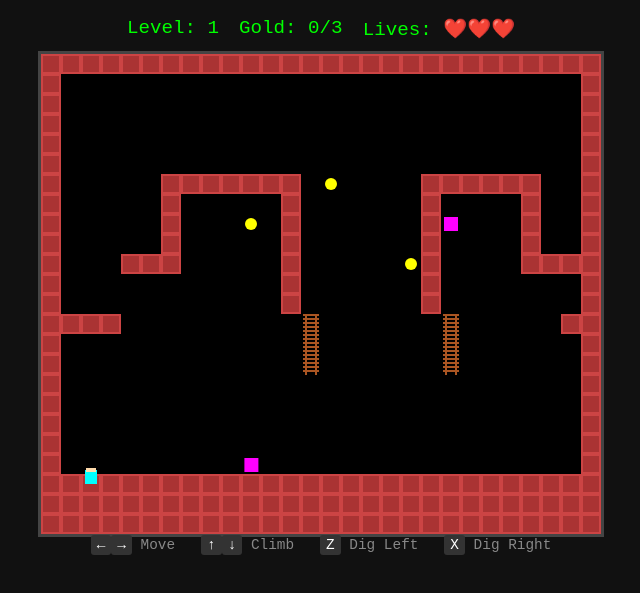
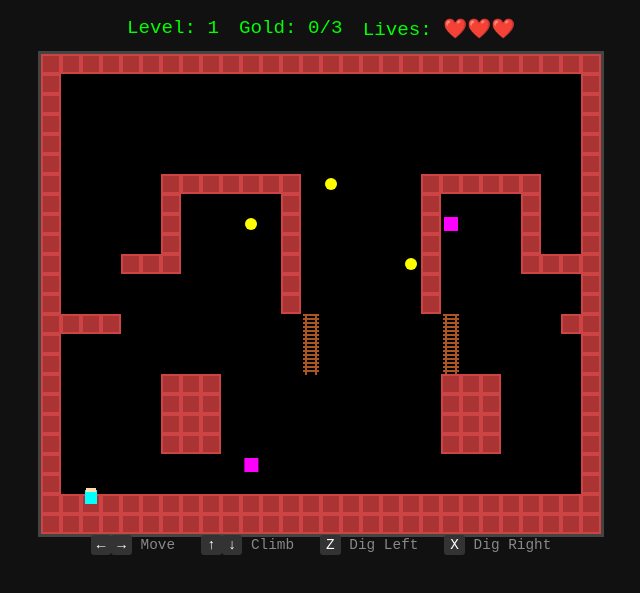
Before and after one commit to superclawman18/wordpics, a plain HTML site: page loderunner.html in a window 1280 px wide. Shown: the part 145-738 px from the top of the page, without its empty margins (319-959 px from the left). Drawn offline with Linux system fonts and the light colour scheme.

Commit message:
Fix keyboard and level design

```diff
--- a/loderunner.html
+++ b/loderunner.html
@@ -86,9 +86,10 @@
             "1111000000000300000030000011",
             "1000000000000300000030000001",
             "1000000000000300000030000001",
-            "1000000000000000000000000001",
-            "1000000000000000000000000001",
-            "1000000000000000000000000001",
+            "1000001110000000000011100001",
+            "1000001110000000000011100001",
+            "1000001110000000000011100001",
+            "1000001110000000000011100001",
             "1000000000000000000000000001",
             "1000000000000000000000000001",
             "1111111111111111111111111111",
@@ -136,13 +137,6 @@
             player = { x: 2, y: 20, onGround: false };
             enemies = [{ x: 15, y: 5 }, { x: 20, y: 8 }];
 
-            // Debug: log brick positions
-            for (let y = 0; y < ROWS; y++) {
-                for (let x = 0; x < COLS; x++) {
-                    if (map[y][x] === BRICK) console.log('brick at', x, y);
-                }
-            }
-
             updateUI();
         }
 
@@ -163,13 +157,26 @@
         }
 
         // Input
+        const keyState = {};
+
         document.addEventListener('keydown', e => {
-            keys[e.key] = true;
+            keyState[e.key] = true;
+            keyState[e.code] = true;
             if (['ArrowUp','ArrowDown','ArrowLeft','ArrowRight','z','x','Z','X'].includes(e.key)) {
                 e.preventDefault();
             }
         });
-        document.addEventListener('keyup', e => keys[e.key] = false);
+        document.addEventListener('keyup', e => {
+            keyState[e.key] = false;
+            keyState[e.code] = false;
+        });
+
+        function isKeyDown(key) {
+            if (key === 'z' || key === 'x') {
+                return keyState[key] || keyState[key.toUpperCase()] || keyState['Key' + key.toUpperCase()];
+            }
+            return keyState[key] || keyState['Arrow' + key.replace('Arrow', '')];
+        }
 
         function update() {
             if (lives <= 0) {
@@ -181,10 +188,10 @@
 
             // Movement
             let dx = 0, dy = 0;
-            if (keys['ArrowLeft']) dx = -1;
-            if (keys['ArrowRight']) dx = 1;
-            if (keys['ArrowUp']) dy = -1;
-            if (keys['ArrowDown']) dy = 1;
+            if (keyState['ArrowLeft'] || keyState['KeyA']) dx = -1;
+            if (keyState['ArrowRight'] || keyState['KeyD']) dx = 1;
+            if (keyState['ArrowUp'] || keyState['KeyW']) dy = -1;
+            if (keyState['ArrowDown'] || keyState['KeyS']) dy = 1;
 
             const px = player.x;
             const py = player.y;
@@ -196,29 +203,27 @@
 
             // Horizontal move
             if (dx !== 0) {
-                const newX = px + dx * 0.15;
+                const newX = px + dx * 0.2;
                 if (!isSolid(newX, py - 0.5) && !isSolid(newX, py + 0.4)) {
                     player.x = newX;
                 }
             }
 
-            // Vertical move - can climb if on ladder OR can climb if pressing up and near ladder
+            // Vertical move
             const canClimb = onLadder || (dy < 0 && (tileHere === LADDER || tileAbove === LADDER));
 
             if (canClimb && dy !== 0) {
-                player.y += dy * 0.15;
+                player.y += dy * 0.2;
                 player.onGround = false;
             } else if (!canClimb) {
-                // Gravity
                 if (!isSolid(px, py + 0.5) && !isSolid(px - 0.3, py + 0.5) && !isSolid(px + 0.3, py + 0.5)) {
-                    player.y += 0.15;
+                    player.y += 0.2;
                     player.onGround = false;
                 } else {
                     player.onGround = true;
                 }
             }
 
-            // Clamp
             player.x = Math.max(0, Math.min(COLS - 1, player.x));
             player.y = Math.max(0, Math.min(ROWS - 1, player.y));
 
@@ -234,20 +239,18 @@
                 }
             }
 
-            // Digging - can dig if standing next to a brick
+            // Digging
             const canDig = player.onGround || getTile(player.x, player.y) === LADDER;
-            console.log('dig: onGround=' + player.onGround + ' canDig=' + canDig + ' z=' + keys['z'] + ' px=' + player.x + ' py=' + player.y);
 
-            if ((keys['z'] || keys['Z']) && canDig) {
+            if ((keyState['z'] || keyState['Z'] || keyState['KeyZ']) && canDig) {
                 const hx = Math.floor(player.x) - 1;
                 const hy = Math.floor(player.y);
-                console.log('try dig left: hx=' + hx + ' hy=' + hy + ' tile=' + map[hy]?.[hx]);
                 if (hx >= 0 && map[hy] && map[hy][hx] === BRICK && !holes.some(h => h.x === hx && h.y === hy)) {
                     holes.push({ x: hx, y: hy, timer: 300 });
                     map[hy][hx] = EMPTY;
                 }
             }
-            if ((keys['x'] || keys['X']) && canDig) {
+            if ((keyState['x'] || keyState['X'] || keyState['KeyX']) && canDig) {
                 const hx = Math.floor(player.x) + 1;
                 const hy = Math.floor(player.y);
                 if (hx < COLS && map[hy] && map[hy][hx] === BRICK && !holes.some(h => h.x === hx && h.y === hy)) {
```
